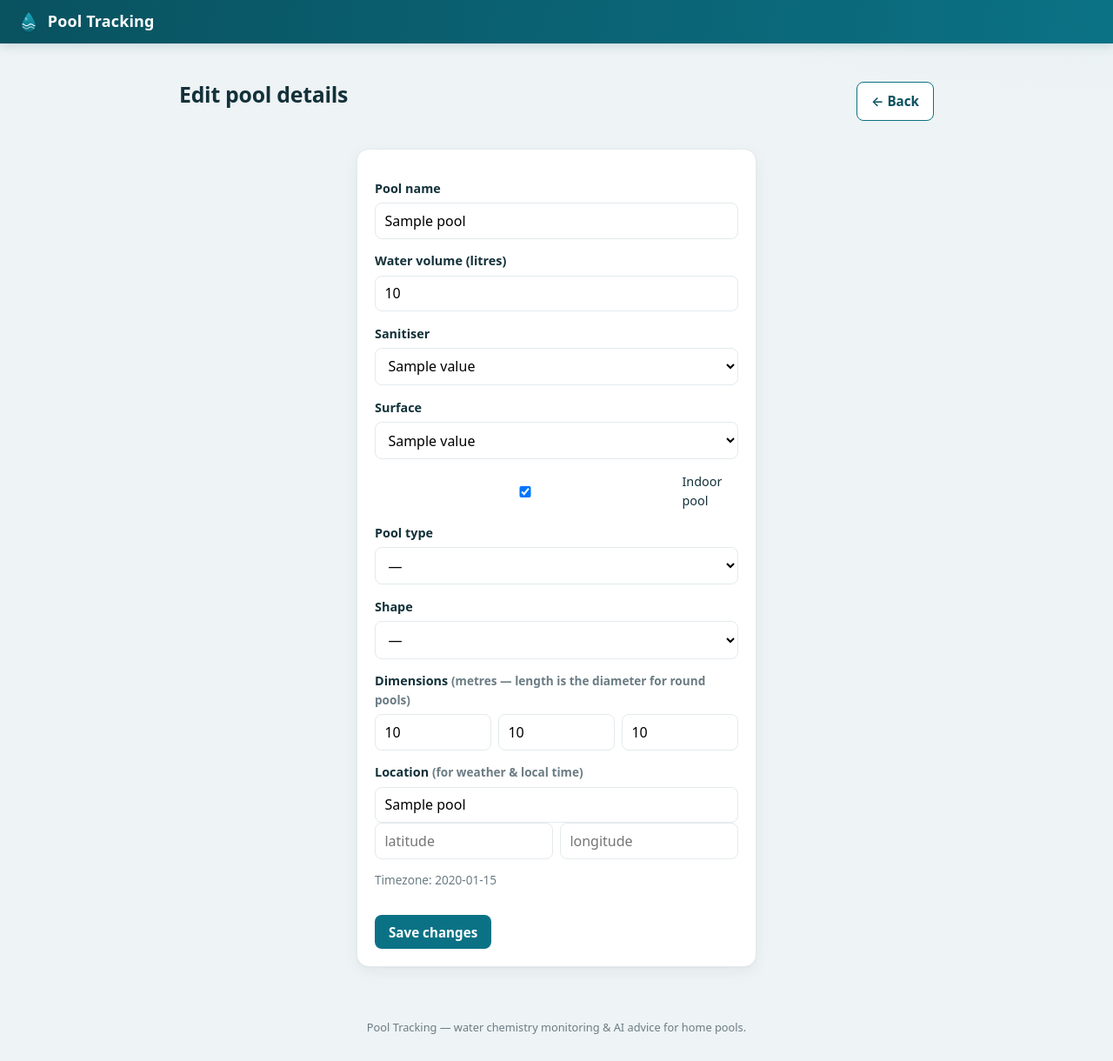
After one commit to rorydavidson/pool-tracking, a FastAPI app: template app/templates/pool_edit.html in a window 1280 px wide. The commit adds this page. Shown: the whole page at 87% size. Run offline with FastAPI, Linux system fonts and the light colour scheme; the template is opened without the code that fills it: most values are stand-ins (such as "Sample title", 1, 10 or a date in 2020).

Commit message:
Add pool dimensions, editable details, local time, and 4h snapshot
- Pool spec: type, shape, length/width/avg-depth (metric); a volume
  estimate is calculated from them as a cross-check (manual volume kept).
- New editable pool-details page; dimensions/type/shape added to the
  create form; details surfaced on the pool page.
- Local timezone: derive each pool's IANA tz from its location
  (Open-Meteo) and render all reading times in local time (adds tzdata).
- Snapshot export: a button + route that emits a machine- and human-
  readable JSON of the last 4 hours of readings plus full pool details
  and unit labels, for handoff to other tools/LLMs.

Co-Authored-By: Claude Opus 4.6 <noreply@anthropic.com>

```diff
--- a/app/database.py
+++ b/app/database.py
@@ -42,6 +42,12 @@ _LIGHTWEIGHT_MIGRATIONS = {
         "latitude": "FLOAT",
         "longitude": "FLOAT",
         "notes": "TEXT",
+        "pool_type": "VARCHAR(20)",
+        "shape": "VARCHAR(20)",
+        "length_m": "FLOAT",
+        "width_m": "FLOAT",
+        "avg_depth_m": "FLOAT",
+        "timezone": "VARCHAR(64)",
     },
     "readings": {
         "ec": "FLOAT",
--- a/app/routes/pools.py
+++ b/app/routes/pools.py
@@ -5,7 +5,8 @@ import json
 import os
 import re
 import uuid
-from datetime import datetime, timezone
+from datetime import datetime, timedelta, timezone
+from zoneinfo import ZoneInfo, ZoneInfoNotFoundError
 
 from fastapi import APIRouter, Depends, File, Form, Request, UploadFile
 from fastapi.responses import (
@@ -22,7 +23,17 @@ from ..advice import deserialise_assessment, generate_advice, serialise_assessme
 from ..charts import Point, line_chart
 from ..config import get_settings
 from ..database import get_db
-from ..models import Pool, PoolAdvice, Reading, ReadingSource, SanitizerType, SurfaceType
+from ..models import (
+    Pool,
+    PoolAdvice,
+    PoolShape,
+    PoolType,
+    Reading,
+    ReadingSource,
+    SanitizerType,
+    SurfaceType,
+    estimate_volume_litres,
+)
 from ..templating import templates
 from ..vision import MAX_IMAGE_BYTES, SUPPORTED_IMAGE_TYPES, VisionUnavailable, read_test_strip
 
@@ -122,18 +133,37 @@ def dashboard(request: Request, user=Depends(auth.current_user), db: Session = D
     )
 
 
+def _pool_form_context(user, **extra) -> dict:
+    ctx = {
+        "user": user,
+        "sanitizers": list(SanitizerType),
+        "surfaces": list(SurfaceType),
+        "pool_types": list(PoolType),
+        "shapes": list(PoolShape),
+    }
+    ctx.update(extra)
+    return ctx
+
+
 @router.get("/pools/new", response_class=HTMLResponse)
 def new_pool_form(request: Request, user=Depends(auth.current_user)):
     if not user:
         return RedirectResponse("/login", status_code=303)
-    return templates.TemplateResponse(
-        request,
-        "pool_form.html",
-        {"user": user,
-            "sanitizers": list(SanitizerType),
-            "surfaces": list(SurfaceType),
-        },
-    )
+    return templates.TemplateResponse(request, "pool_form.html", _pool_form_context(user))
+
+
+def _parse_float(value: str) -> float | None:
+    try:
+        return float(value) if value.strip() else None
+    except (ValueError, AttributeError):
+        return None
+
+
+def _enum_or_none(enum_cls, value: str):
+    try:
+        return enum_cls(value) if value.strip() else None
+    except ValueError:
+        return None
 
 
 @router.post("/pools/new")
@@ -145,6 +175,11 @@ def create_pool(
     sanitizer: str = Form("chlorine"),
     surface: str = Form("plaster"),
     indoor: bool = Form(False),
+    pool_type: str = Form(""),
+    shape: str = Form(""),
+    length_m: str = Form(""),
+    width_m: str = Form(""),
+    avg_depth_m: str = Form(""),
     location: str = Form(""),
     latitude: str = Form(""),
     longitude: str = Form(""),
@@ -164,9 +199,15 @@ def create_pool(
         sanitizer=SanitizerType(sanitizer),
         surface=SurfaceType(surface),
         indoor=indoor,
+        pool_type=_enum_or_none(PoolType, pool_type),
+        shape=_enum_or_none(PoolShape, shape),
+        length_m=_parse_float(length_m),
+        width_m=_parse_float(width_m),
+        avg_depth_m=_parse_float(avg_depth_m),
         location_name=place,
         latitude=lat,
         longitude=lon,
+        timezone=_timezone_for(lat, lon),
     )
     db.add(pool)
     db.commit()
@@ -188,6 +229,16 @@ def _resolve_location(
         if geo:
             lat, lon, place = geo
     return lat, lon, place
+
+
+def _timezone_for(lat: float | None, lon: float | None) -> str | None:
+    """Look up the IANA timezone for a coordinate (best-effort)."""
+    if lat is None or lon is None:
+        return None
+    try:
+        return weather.timezone_for(lat, lon)
+    except Exception:  # noqa: BLE001 - timezone is a nice-to-have
+        return None
 
 
 @router.get("/pools/{pool_id}", response_class=HTMLResponse)
@@ -273,9 +324,22 @@ def pool_analysis(
         (r.cyanuric_acid for r in reversed(readings) if r.cyanuric_acid is not None), None
     )
 
+    def _local(value: datetime) -> datetime:
+        if value.tzinfo is None:
+            value = value.replace(tzinfo=timezone.utc)
+        if pool.timezone:
+            try:
+                return value.astimezone(ZoneInfo(pool.timezone))
+            except (ZoneInfoNotFoundError, ValueError):
+                pass
+        return value
+
     charts = []
     for attr, label, unit in READING_CHART_FIELDS:
-        series = [Point(r.taken_at, getattr(r, attr)) for r in readings if getattr(r, attr) is not None]
+        series = [
+            Point(_local(r.taken_at), getattr(r, attr))
+            for r in readings if getattr(r, attr) is not None
+        ]
         if not series:
             continue
         target = _target_for(attr, pool, latest_cya)
@@ -577,6 +641,129 @@ def export_readings(
     )
 
 
+def _local_iso(value: datetime, tzname: str | None) -> str | None:
+    """ISO-8601 timestamp of ``value`` in ``tzname``, or None if no tz."""
+    if not tzname:
+        return None
+    if value.tzinfo is None:
+        value = value.replace(tzinfo=timezone.utc)
+    try:
+        return value.astimezone(ZoneInfo(tzname)).isoformat()
+    except (ZoneInfoNotFoundError, ValueError):
+        return None
+
+
+# Human-friendly unit labels for the snapshot, so downstream tools/LLMs need
+# no domain knowledge to interpret the numbers.
+SNAPSHOT_UNITS = {
+    "ph": "pH (unitless)", "free_chlorine": "ppm", "total_chlorine": "ppm",
+    "total_alkalinity": "ppm", "cyanuric_acid": "ppm", "calcium_hardness": "ppm",
+    "salt": "ppm", "orp": "mV", "ec": "µS/cm", "tds": "ppm", "temperature_c": "°C",
+}
+
+SNAPSHOT_WINDOW_HOURS = 4
+
+
+def _pool_spec_dict(pool: Pool) -> dict:
+    return {
+        "name": pool.name,
+        "type": pool.pool_type.value if pool.pool_type else None,
+        "shape": pool.shape.value if pool.shape else None,
+        "dimensions_m": {
+            "length": pool.length_m,
+            "width": pool.width_m,
+            "avg_depth": pool.avg_depth_m,
+        },
+        "volume_litres": pool.volume_litres,
+        "volume_estimate_litres": estimate_volume_litres(
+            pool.shape, pool.length_m, pool.width_m, pool.avg_depth_m
+        ),
+        "sanitiser": pool.sanitizer.value,
+        "surface": pool.surface.value,
+        "setting": "indoor" if pool.indoor else "outdoor",
+        "location_name": pool.location_name,
+        "latitude": pool.latitude,
+        "longitude": pool.longitude,
+        "timezone": pool.timezone,
+        "notes": pool.notes,
+    }
+
+
+@router.get("/pools/{pool_id}/snapshot")
+def export_snapshot(
+    pool_id: int, user=Depends(auth.current_user), db: Session = Depends(get_db)
+):
+    if not user:
+        return RedirectResponse("/login", status_code=303)
+    pool = _get_owned_pool(db, user.id, pool_id)
+    if pool is None:
+        return RedirectResponse("/", status_code=303)
+
+    now = datetime.now(timezone.utc)
+    cutoff = now - timedelta(hours=SNAPSHOT_WINDOW_HOURS)
+    readings = db.scalars(
+        select(Reading)
+        .where(Reading.pool_id == pool.id, Reading.taken_at >= cutoff)
+        .order_by(Reading.taken_at.desc())
+    ).all()
+
+    snapshot_readings = []
+    for r in readings:
+        item = {
+            "taken_at_utc": r.taken_at.astimezone(timezone.utc).isoformat()
+            if r.taken_at.tzinfo else r.taken_at.replace(tzinfo=timezone.utc).isoformat(),
+            "taken_at_local": _local_iso(r.taken_at, pool.timezone),
+            "source": r.source.value,
+        }
+        if r.external_id:
+            item["external_id"] = r.external_id
+        for field in EXPORT_NUMERIC_FIELDS:
+            val = getattr(r, field)
+            if val is not None:
+                item[field] = val
+        snapshot_readings.append(item)
+
+    advice = None
+    if pool.advice is not None:
+        try:
+            assessment = deserialise_assessment(pool.advice.payload)
+            advice = {
+                "summary": assessment.summary,
+                "overall": assessment.overall.value,
+                "generated_at_utc": pool.advice.generated_at.replace(
+                    tzinfo=timezone.utc
+                ).isoformat() if pool.advice.generated_at.tzinfo is None
+                else pool.advice.generated_at.isoformat(),
+            }
+        except Exception:  # noqa: BLE001 - advice is supplementary
+            advice = None
+
+    payload = {
+        "kind": "pool-tracking.snapshot",
+        "version": 1,
+        "description": (
+            f"Snapshot of pool water readings from the last "
+            f"{SNAPSHOT_WINDOW_HOURS} hours, with full pool details."
+        ),
+        "generated_at_utc": now.isoformat(),
+        "generated_at_local": _local_iso(now, pool.timezone),
+        "timezone": pool.timezone,
+        "window_hours": SNAPSHOT_WINDOW_HOURS,
+        "units": SNAPSHOT_UNITS,
+        "pool": _pool_spec_dict(pool),
+        "reading_count": len(snapshot_readings),
+        "readings": snapshot_readings,
+        "latest_advice": advice,
+    }
+
+    stamp = (_local_iso(now, pool.timezone) or now.isoformat())[:16].replace(":", "")
+    filename = f"{_slug(pool.name)}-snapshot-{stamp}.json"
+    return JSONResponse(
+        payload,
+        headers={"Content-Disposition": f'attachment; filename="{filename}"'},
+    )
+
+
 @router.post("/pools/{pool_id}/import")
 async def import_readings(
     pool_id: int,
@@ -689,8 +876,79 @@ def set_location(
     pool.latitude = lat
     pool.longitude = lon
     pool.location_name = place
+    pool.timezone = _timezone_for(lat, lon)
     db.commit()
     return RedirectResponse(f"/pools/{pool.id}?flash=Location updated", status_code=303)
+
+
+@router.get("/pools/{pool_id}/edit", response_class=HTMLResponse)
+def edit_pool_form(
+    request: Request,
+    pool_id: int,
+    user=Depends(auth.current_user),
+    db: Session = Depends(get_db),
+):
+    if not user:
+        return RedirectResponse("/login", status_code=303)
+    pool = _get_owned_pool(db, user.id, pool_id)
+    if pool is None:
+        return RedirectResponse("/", status_code=303)
+    estimate = estimate_volume_litres(
+        pool.shape, pool.length_m, pool.width_m, pool.avg_depth_m
+    )
+    return templates.TemplateResponse(
+        request, "pool_edit.html", _pool_form_context(user, pool=pool, volume_estimate=estimate)
+    )
+
+
+@router.post("/pools/{pool_id}/edit")
+def update_pool(
+    pool_id: int,
+    name: str = Form(...),
+    volume: float = Form(...),
+    sanitizer: str = Form("chlorine"),
+    surface: str = Form("plaster"),
+    indoor: bool = Form(False),
+    pool_type: str = Form(""),
+    shape: str = Form(""),
+    length_m: str = Form(""),
+    width_m: str = Form(""),
+    avg_depth_m: str = Form(""),
+    location: str = Form(""),
+    latitude: str = Form(""),
+    longitude: str = Form(""),
+    user=Depends(auth.current_user),
+    db: Session = Depends(get_db),
+):
+    if not user:
+        return RedirectResponse("/login", status_code=303)
+    pool = _get_owned_pool(db, user.id, pool_id)
+    if pool is None:
+        return RedirectResponse("/", status_code=303)
+
+    pool.name = name.strip() or pool.name
+    pool.volume_litres = round(volume, 1)
+    pool.sanitizer = SanitizerType(sanitizer)
+    pool.surface = SurfaceType(surface)
+    pool.indoor = indoor
+    pool.pool_type = _enum_or_none(PoolType, pool_type)
+    pool.shape = _enum_or_none(PoolShape, shape)
+    pool.length_m = _parse_float(length_m)
+    pool.width_m = _parse_float(width_m)
+    pool.avg_depth_m = _parse_float(avg_depth_m)
+
+    # Re-resolve location only when something location-related was provided, so
+    # editing other fields doesn't wipe an existing location.
+    if location.strip() or latitude.strip() or longitude.strip():
+        lat, lon, place = _resolve_location(location, latitude, longitude)
+        if lat is not None and lon is not None:
+            pool.latitude = lat
+            pool.longitude = lon
+            pool.location_name = place
+            pool.timezone = _timezone_for(lat, lon)
+
+    db.commit()
+    return RedirectResponse(f"/pools/{pool.id}?flash=Details updated", status_code=303)
 
 
 @router.post("/pools/{pool_id}/advice/refresh")
--- a/app/static/style.css
+++ b/app/static/style.css
@@ -107,6 +107,10 @@ button { cursor: pointer; font-family: inherit; }
 .secondary:hover { background: #f4f8fa; }
 .secondary.small { padding: 0.3rem 0.7rem; font-size: 0.8rem; margin-top: 0; }
 .btn-link { font-size: 0.85rem; }
+.linklike {
+  background: none; border: none; padding: 0; color: var(--accent);
+  cursor: pointer; font: inherit; text-decoration: underline;
+}
 .danger-link {
   background: none; border: none; color: var(--critical); padding: 0.5rem 0;
   font-size: 0.85rem; text-decoration: underline; margin-top: 0.5rem;
--- /dev/null
+++ b/app/templates/pool_edit.html
@@ -0,0 +1,71 @@
+{% extends "base.html" %}
+{% block title %}Edit {{ pool.name }} — {{ app_name }}{% endblock %}
+{% block content %}
+<div class="page-head">
+  <h1>Edit pool details</h1>
+  <a class="secondary" href="/pools/{{ pool.id }}">← Back</a>
+</div>
+
+<div class="card narrow">
+  <form method="post" action="/pools/{{ pool.id }}/edit">
+    <label for="name">Pool name</label>
+    <input type="text" id="name" name="name" value="{{ pool.name }}" required>
+
+    <label for="volume">Water volume (litres)</label>
+    <input type="number" step="any" min="0" id="volume" name="volume" value="{{ '%g'|format(pool.volume_litres) }}" required>
+    {% set est = volume_estimate %}
+    {% if est %}
+      <p class="muted small">Estimated from your dimensions: <strong>{{ "{:,.0f}".format(est) }} L</strong>
+        ({{ "{:,.0f}".format(est / 3.78541) }} US gal).
+        <button type="button" class="linklike" onclick="document.getElementById('volume').value={{ '%g'|format(est) }}">Use this</button>
+      </p>
+    {% endif %}
+
+    <label for="sanitizer">Sanitiser</label>
+    <select id="sanitizer" name="sanitizer">
+      {% for s in sanitizers %}<option value="{{ s.value }}" {{ 'selected' if pool.sanitizer == s }}>{{ s.value }}</option>{% endfor %}
+    </select>
+
+    <label for="surface">Surface</label>
+    <select id="surface" name="surface">
+      {% for s in surfaces %}<option value="{{ s.value }}" {{ 'selected' if pool.surface == s }}>{{ s.value }}</option>{% endfor %}
+    </select>
+
+    <label class="checkbox"><input type="checkbox" name="indoor" value="true" {{ 'checked' if pool.indoor }}> Indoor pool</label>
+
+    <label for="pool_type">Pool type</label>
+    <select id="pool_type" name="pool_type">
+      <option value="">—</option>
+      {% for t in pool_types %}<option value="{{ t.value }}" {{ 'selected' if pool.pool_type == t }}>{{ t.value.replace("_", "-") }}</option>{% endfor %}
+    </select>
+
+    <label for="shape">Shape</label>
+    <select id="shape" name="shape">
+      <option value="">—</option>
+      {% for s in shapes %}<option value="{{ s.value }}" {{ 'selected' if pool.shape == s }}>{{ s.value }}</option>{% endfor %}
+    </select>
+
+    <label>Dimensions <span class="muted small">(metres — length is the diameter for round pools)</span></label>
+    <div class="row">
+      <input type="number" step="any" min="0" name="length_m" placeholder="length / diameter"
+        value="{{ '%g'|format(pool.length_m) if pool.length_m is not none else '' }}">
+      <input type="number" step="any" min="0" name="width_m" placeholder="width"
+        value="{{ '%g'|format(pool.width_m) if pool.width_m is not none else '' }}">
+      <input type="number" step="any" min="0" name="avg_depth_m" placeholder="avg depth"
+        value="{{ '%g'|format(pool.avg_depth_m) if pool.avg_depth_m is not none else '' }}">
+    </div>
+
+    <label for="location">Location <span class="muted small">(for weather &amp; local time)</span></label>
+    <input type="text" id="location" name="location" value="{{ pool.location_name or '' }}" placeholder="e.g. Brisbane, Australia">
+    <div class="row">
+      <input type="number" step="any" name="latitude" placeholder="latitude"
+        value="{{ pool.latitude if pool.latitude is not none else '' }}">
+      <input type="number" step="any" name="longitude" placeholder="longitude"
+        value="{{ pool.longitude if pool.longitude is not none else '' }}">
+    </div>
+    {% if pool.timezone %}<p class="muted small">Timezone: {{ pool.timezone }}</p>{% endif %}
+
+    <button type="submit" class="primary">Save changes</button>
+  </form>
+</div>
+{% endblock %}
--- a/requirements.txt
+++ b/requirements.txt
@@ -22,6 +22,10 @@ httpx>=0.27
 # shadow (MQTT-over-WebSocket); paho is the pure-Python client we connect with.
 paho-mqtt>=2.1
 
+# IANA timezone database for zoneinfo (the slim base image ships without it),
+# used to display reading times in each pool's local timezone.
+tzdata>=2024.1
+
 # Claude API — generates pool chemistry advice on the fly
 anthropic>=0.92
 
```
Also changed, not shown: app/advice.py (+12 -0 lines), app/models.py (+57 -0 lines), app/templates/pool_detail.html (+10 -25 lines), app/templates/pool_form.html (+19 -0 lines), app/templating.py (+24 -0 lines), app/weather.py (+19 -0 lines).
